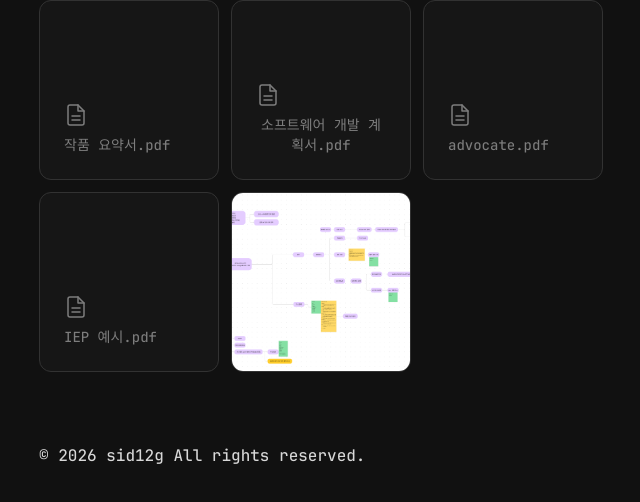
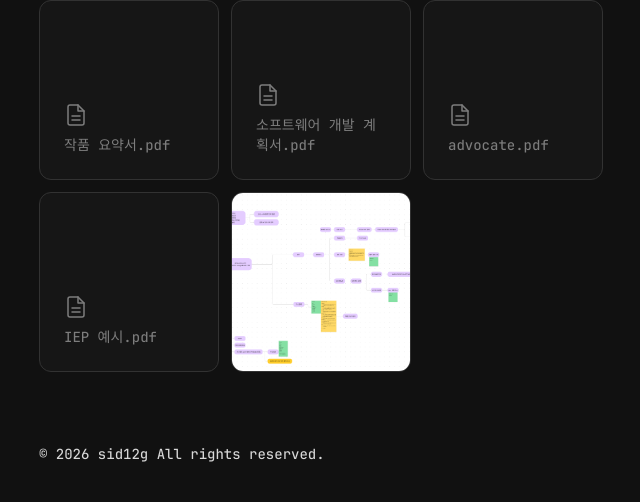
Before and after one commit to SID12g/sid12g.dev, a Next.js app: page /projects/advocate in a window 1280 px wide. Shown: the part 3119-3621 px from the top of the page, without its empty margins (305-945 px from the left). Built offline with nearby package versions, Linux system fonts and the light colour scheme.

Commit message:
fix(ui): Footer 텍스트 크기 및 MediaPreview 텍스트 정렬 수정
- Footer: text-base → text-sm
- MediaPreview: text-center → text-start, text-startr 오타 수정

```diff
--- a/src/components/Footer.tsx
+++ b/src/components/Footer.tsx
@@ -4,7 +4,7 @@ export default function Footer() {
   const year = new Date().getFullYear();
   return (
     <footer className="mt-14 mb-3">
-      <p className="text-base text-primary font-jetbrains-mono">
+      <p className="text-sm text-primary font-jetbrains-mono">
         © {year}{" "}
         <Link
           href="/"
--- a/src/components/MediaPreview.tsx
+++ b/src/components/MediaPreview.tsx
@@ -195,7 +195,7 @@ function Thumbnail({ src, name, type }: MediaPreviewProps) {
       <div className="w-full h-full text-muted flex flex-col justify-end px-6 py-6">
         <div className="flex flex-col items-start justify-center gap-2">
           {type === "pdf" ? <FileIcon /> : <LinkIcon />}
-          <span className="text-sm font-jetbrains-mono text-center line-clamp-2 break-all">
+          <span className="text-sm font-jetbrains-mono text-start line-clamp-2 break-all">
             {name}
           </span>
         </div>
@@ -204,7 +204,7 @@ function Thumbnail({ src, name, type }: MediaPreviewProps) {
   }
 
   return (
-    <div className="w-full h-full flex items-center justify-center text-muted text-xs px-2 text-center break-all">
+    <div className="w-full h-full flex items-center justify-center text-muted text-xs px-2 text-start break-all">
       {name}
     </div>
   );
```
